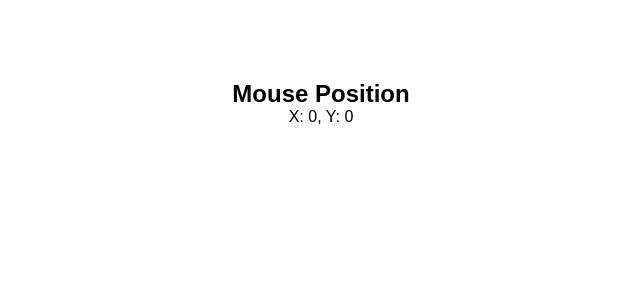
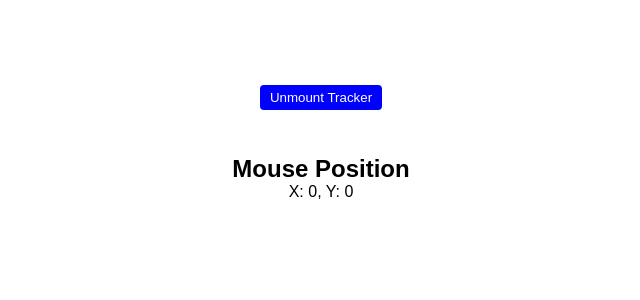
Before and after one commit to than53/react-practice, a React (Vite) app: page / in a window 1280 px wide. Shown: the top 300 px of the page, without its empty margins (319-959 px from the left). Built offline with nearby package versions, Linux system fonts and the light colour scheme.

Commit message:
Understanding clean up in use effect

```diff
--- a/src/App.jsx
+++ b/src/App.jsx
@@ -7,6 +7,7 @@ import UseStateForm from "./components/react-practice-hooks/UseStateForm";
 import ColorPicker from "./components/color-picker-practice-project/ColorPicker";
 import UseEffect from "./components/react-practice-hooks/UseEffect";
 import UseEffectMouseDetect from "./components/react-practice-hooks/UseEffectMouseDetect";
+import MouseTrackerParent from "./components/react-practice-hooks/MouseTrackerParent";
 
 
 const App = () => {
@@ -49,7 +50,8 @@ const App = () => {
       {/* <UseStateForm></UseStateForm> */}
       {/* <ColorPicker></ColorPicker> */}
       {/* <UseEffect></UseEffect> */}
-      <UseEffectMouseDetect></UseEffectMouseDetect>
+      {/* <UseEffectMouseDetect></UseEffectMouseDetect> */}
+      <MouseTrackerParent/>
     </>
   );
 };
--- /dev/null
+++ b/src/components/react-practice-hooks/MouseTrackerParent.jsx
@@ -0,0 +1,23 @@
+import React, { useState } from 'react'
+import UseEffectMouseDetect from './UseEffectMouseDetect'
+
+function MouseTrackerParent() {
+
+    const [showComponent, setShowComponent] = useState(true)
+
+    const toggleComponenet = ()=>{
+        setShowComponent((prev) =>!prev)
+    }
+
+  return (
+    <div>
+        <button onClick={toggleComponenet}>
+            {showComponent ? 'Unmount Tracker ': 'Mount Track'}
+        </button>
+
+        {showComponent && <UseEffectMouseDetect/>}
+    </div>
+  )
+}
+
+export default MouseTrackerParent
--- a/src/components/react-practice-hooks/UseEffectMouseDetect.jsx
+++ b/src/components/react-practice-hooks/UseEffectMouseDetect.jsx
@@ -11,7 +11,12 @@ function UseEffectMouseDetect() {
             setMousePosition({x:e.clientX, y:e.clientY})
         };
         window.addEventListener('mousemove', handleMousePosition)
-    },[mousePosition])
+          console.log("mouse move listener added")
+        return ()=>{
+            window.removeEventListener('mousemove', handleMousePosition)
+           console.log("mouse move listener remove")
+        }
+    },[])
 
   return (
     <div>
```
